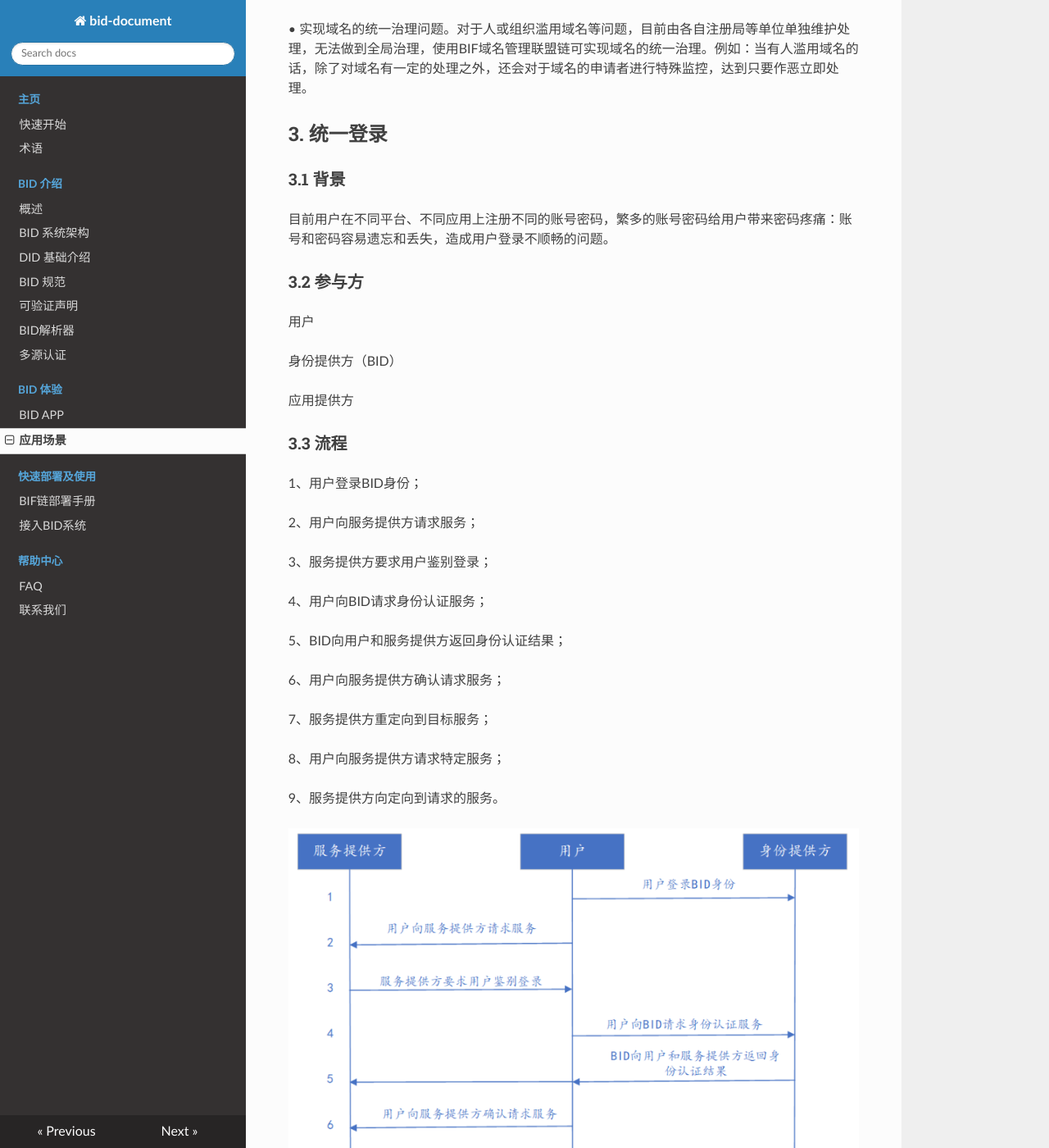
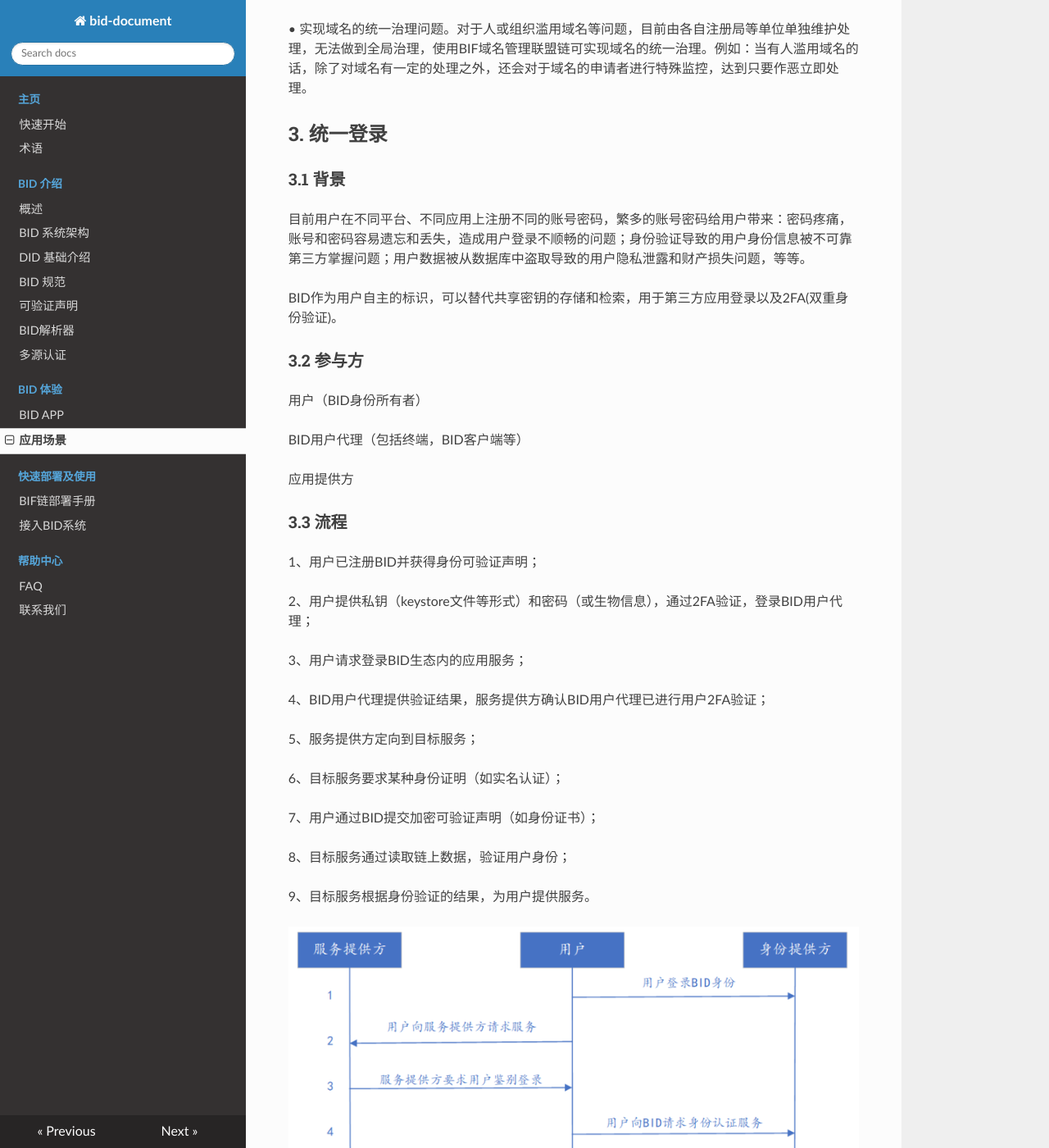
Before and after one commit to teleinfo-bif/bid-document, an MkDocs documentation site: the page built from docs/apply/apply.md, in a window 1280 px wide and 1400 px high, scrolled down 2258 px. Shown: the whole window at 82% size. Built offline with MkDocs 1.6.1, drawn with Linux system fonts in a browser that asks for light colours; nearby versions of some CDN libraries; old or Windows-style settings are respelled for this version of MkDocs; some of the changed text lies outside the part shown.

Commit message:
Update apply.md

```diff
--- a/docs/apply/apply.md
+++ b/docs/apply/apply.md
@@ -18,9 +18,9 @@ BID为实体和数字对象生成分布式标识，通过证书颁发机构（
 
 用户
 
-身份证书颁发机构（如公安部等身份核验机构）
+证书颁发机构（如公安部及其他有身份核验能力的机构）
 
-域名注册局（身份证书验证机构）
+域名注册局（身份证书验证方）
 
 监管机构
 
@@ -30,9 +30,9 @@ BID为实体和数字对象生成分布式标识，通过证书颁发机构（
 
 2、为BID颁发可验证声明（身份证书）；
 
-1）用户向身份核验机构提交身份证号码并做活体检测，完成身份验证；
+1）用户向证书颁发机构提交身份证号码并做活体检测，完成身份信息核验；
 
-2）身份核验机构给用户颁发可验证声明，并加密上链；
+2）证书颁发机构给用户颁发可验证声明，并加密上链；
 
 3、用户注册域名过程中的身份验证；
 
@@ -72,7 +72,7 @@ BID为实体和数字对象生成分布式标识，通过证书颁发机构（
 
 • 解决顶级域之间域名相关数据共通问题，实现注册局之间数据共享互通；
 
-• 不需要单独提供身份核验服务，也不需要维护用户隐私数据，在一定意义上可以降低风险和成本。
+• 不需要自身提供身份核验服务，也不需要维护用户隐私数据，在一定意义上可以降低风险和成本。
 
 **对监管机构而言：**
 
@@ -86,35 +86,37 @@ BID为实体和数字对象生成分布式标识，通过证书颁发机构（
 
 ### 3.1 背景
 
-目前用户在不同平台、不同应用上注册不同的账号密码，繁多的账号密码给用户带来密码疼痛：账号和密码容易遗忘和丢失，造成用户登录不顺畅的问题。
+目前用户在不同平台、不同应用上注册不同的账号密码，繁多的账号密码给用户带来：密码疼痛，账号和密码容易遗忘和丢失，造成用户登录不顺畅的问题；身份验证导致的用户身份信息被不可靠第三方掌握问题；用户数据被从数据库中盗取导致的用户隐私泄露和财产损失问题，等等。
+
+BID作为用户自主的标识，可以替代共享密钥的存储和检索，用于第三方应用登录以及2FA(双重身份验证)。
 
 ### 3.2 参与方
 
-用户
+用户（BID身份所有者）
 
-身份提供方（BID）
+BID用户代理（包括终端，BID客户端等）
 
 应用提供方
 
 ### 3.3 流程
 
-1、用户登录BID身份；
+1、用户已注册BID并获得身份可验证声明；
 
-2、用户向服务提供方请求服务；
+2、用户提供私钥（keystore文件等形式）和密码（或生物信息），通过2FA验证，登录BID用户代理；
 
-3、服务提供方要求用户鉴别登录；
+3、用户请求登录BID生态内的应用服务；
 
-4、用户向BID请求身份认证服务；
+4、BID用户代理提供验证结果，服务提供方确认BID用户代理已进行用户2FA验证；
 
-5、BID向用户和服务提供方返回身份认证结果；
+5、服务提供方定向到目标服务；
 
-6、用户向服务提供方确认请求服务；
+6、目标服务要求某种身份证明（如实名认证）；
 
-7、服务提供方重定向到目标服务；
+7、用户通过BID提交加密可验证声明（如身份证书）；
 
-8、用户向服务提供方请求特定服务；
+8、目标服务通过读取链上数据，验证用户身份；
 
-9、服务提供方向定向到请求的服务。
+9、目标服务根据身份验证的结果，为用户提供服务。
 
 ![1577066881793](../image/1577066881793.png)
 
```
